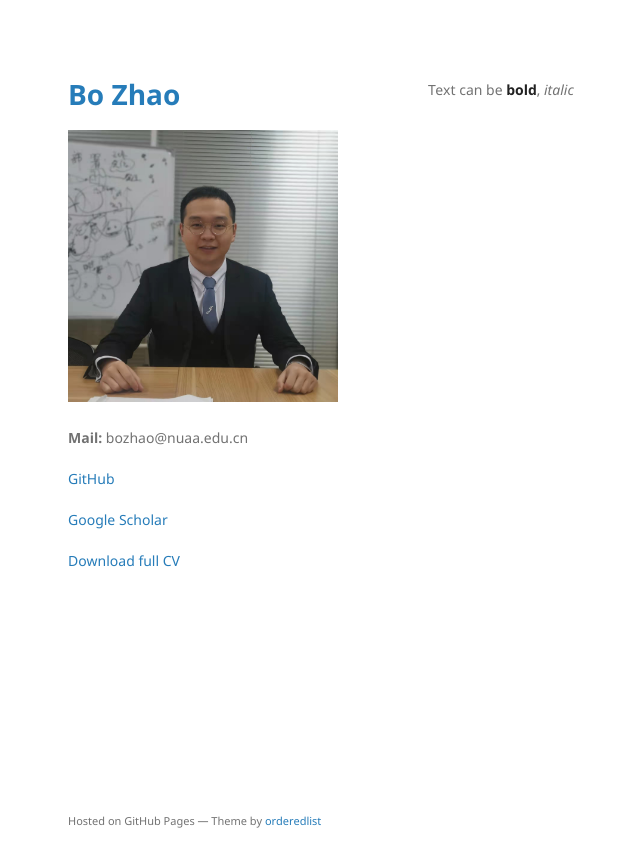
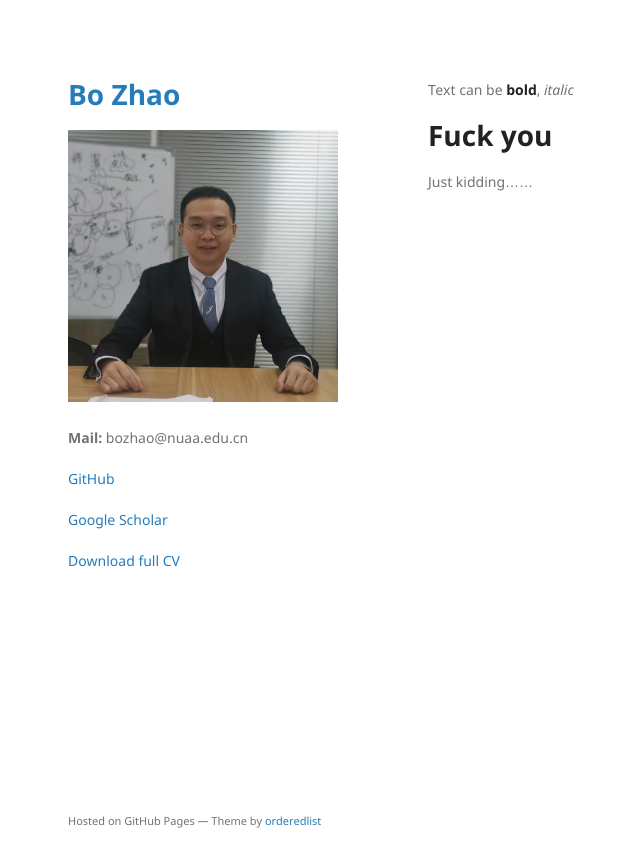
Before and after one commit to BorisZhao/BorisZhao.github.io, a Jekyll site: the page built from index.md, in a window 1280 px wide. Shown: the top 867 px of the page, without its empty margins (142-782 px from the left). Built offline with Jekyll 4.4.1, drawn with Linux system fonts in a browser that asks for light colours; the repository's description, which GitHub fills in, is left out.

Commit message:
Update index.md

```diff
--- a/index.md
+++ b/index.md
@@ -3,3 +3,7 @@ layout: default
 ---
 
 Text can be **bold**, _italic_
+
+# Fuck you
+
+Just kidding......
```
